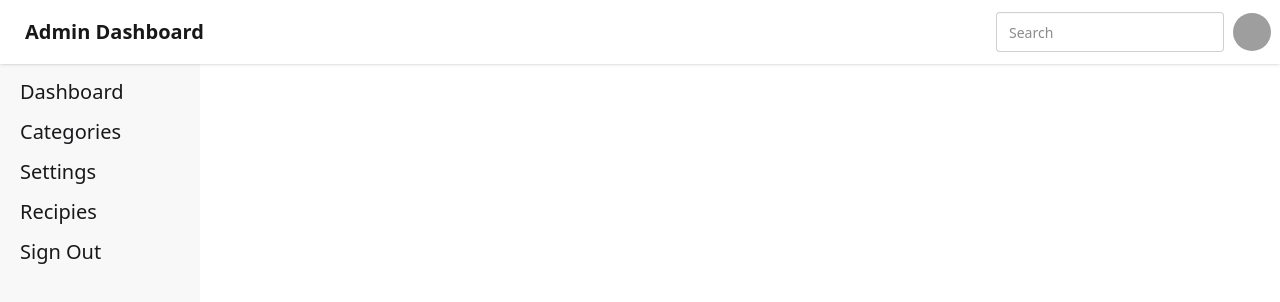
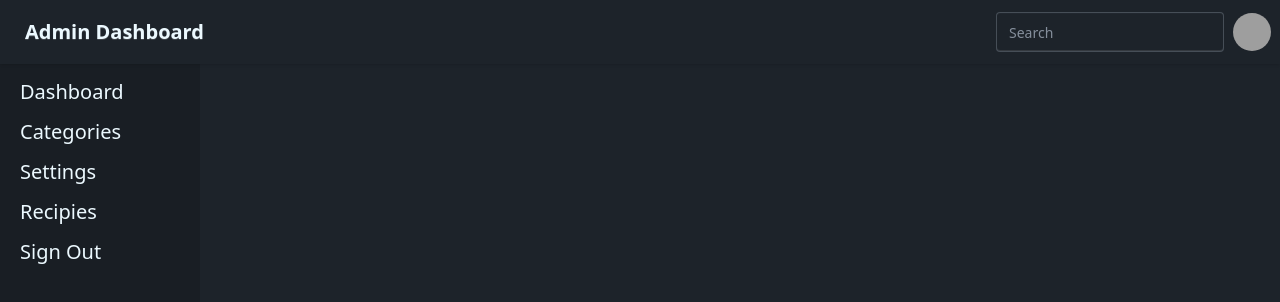
Before and after one commit to arnobfintech07/Admin-Dashboard-For-Recipe, a React (Vite) app: page / in a window 1280 px wide. Shown: the top 302 px of the page. Built offline with nearby package versions, Linux system fonts and the light colour scheme; grey boxes are pictures that could not be loaded.

Commit message:
Required fixes implemented in Recipe Modal

```diff
--- a/src/Pages/RecipeModal.jsx
+++ b/src/Pages/RecipeModal.jsx
@@ -6,7 +6,7 @@ const RecipeModal = () => {
       <div className="card bg-base-100 shadow-sm m-57 h-280 ">
         <div className="min-h-0">
           <figure>
-            <h1 className="bg-amber-200 text-2xl rounded shadow w-full pl-5 p-3 min-h-0">
+            <h1 className=" text-2xl rounded shadow w-full pl-5 p-3 min-h-0">
               Edit Recipe
             </h1>
           </figure>
@@ -109,6 +109,11 @@ const RecipeModal = () => {
             </fieldset>
           </div>
         </div>
+        <div className="pl-75">
+
+        <button className="btn w-30 bg-blue-900 text-white
+         ">Save</button>
+        </div>
       </div>
     </>
   );
--- a/src/Pages/Recipies.jsx
+++ b/src/Pages/Recipies.jsx
@@ -5,7 +5,7 @@ import Card from "./Card";
 import RecipeModal from "./RecipeModal";
 import ModalWrapper from "../Components/ModalWrapper";
 const Recipies = () => {
-  const [showModal, setShowModal] = useState(false);
+
 
   return (
     <>
--- a/src/index.css
+++ b/src/index.css
@@ -1,4 +1,4 @@
 @import "tailwindcss";
 @plugin "daisyui" {
-   themes: light --default;
+   themes: dark --default;
  }
```
